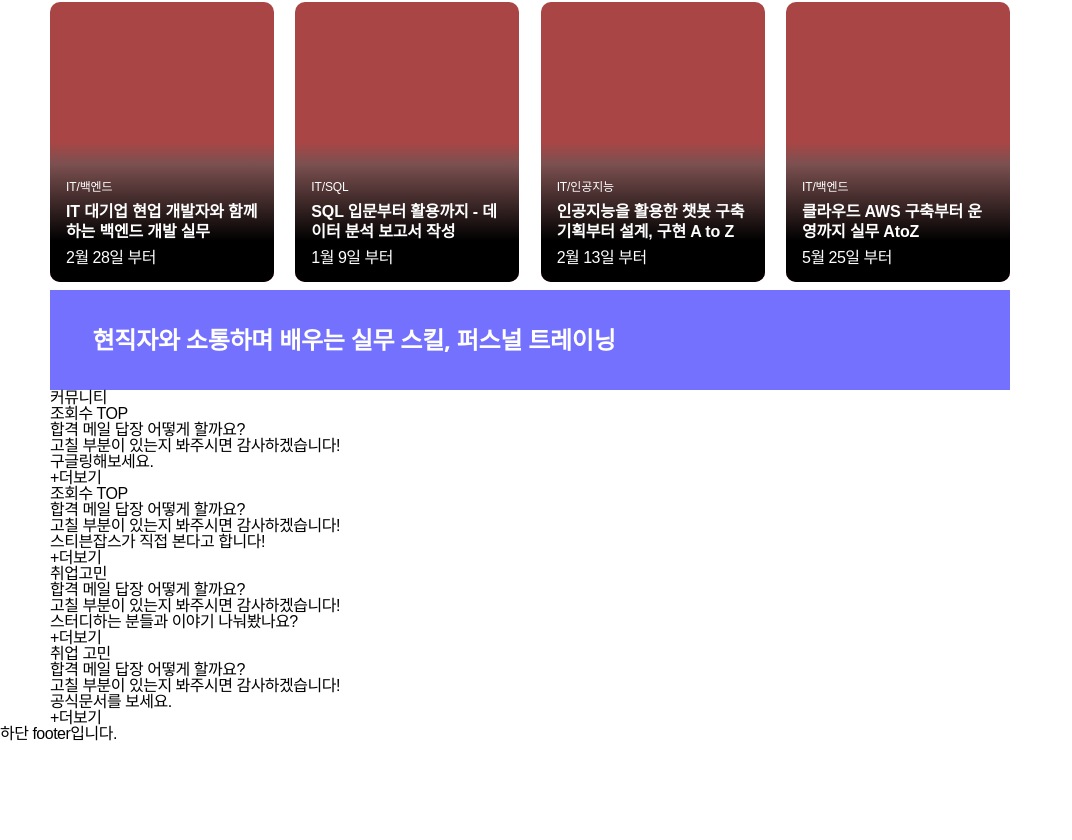
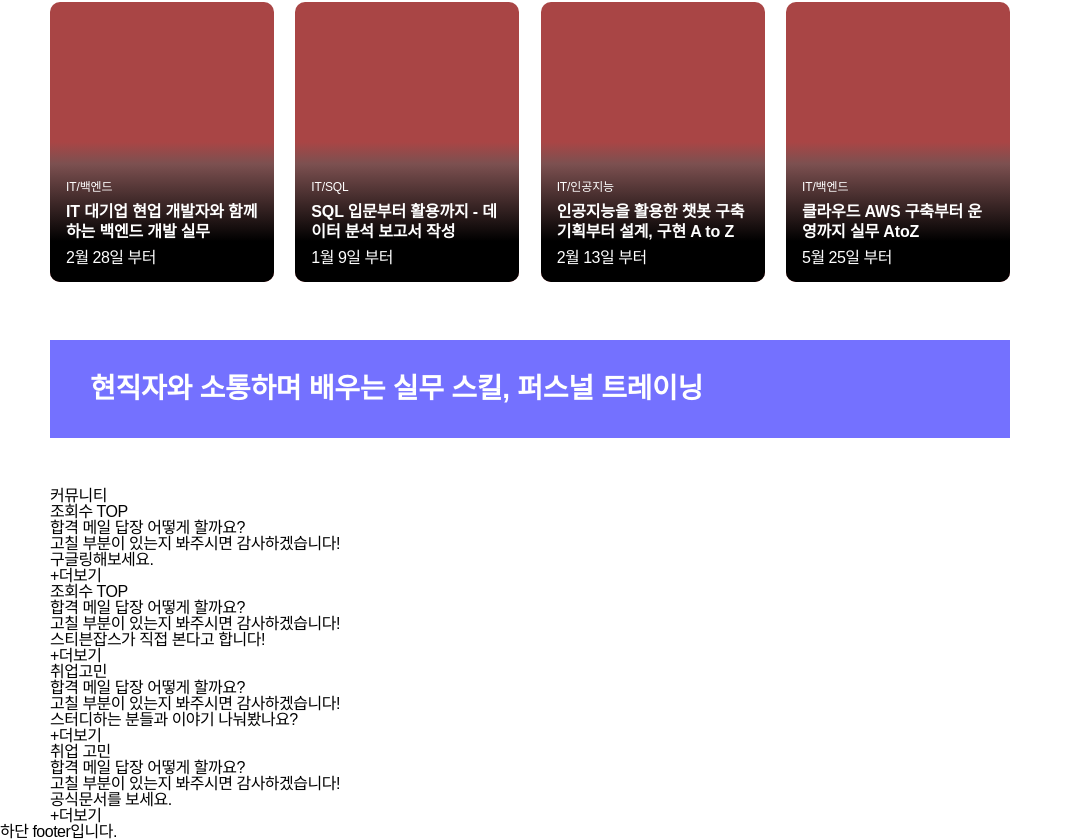
Before and after one commit to JangSaeYoung/my-caffein, a React (Create React App) app: page / in a window 1280 px wide. Shown: the part 1020-1860 px from the top of the page, without its empty margins (0-1072 px from the left). Before the commit the page ends 1762 px from the top, so only its background shows below. Built offline with nearby package versions, Linux system fonts and the light colour scheme.

Commit message:
[Feat]Banner: ClassName변경, 디자인과 레이아웃 구현

```diff
--- a/src/components/Banner/Banner.tsx
+++ b/src/components/Banner/Banner.tsx
@@ -1,29 +1,24 @@
 import styled from "styled-components";
+import colors from "styles/colors";
+import fonts from "styles/fonts";
 
 const Banner = () => {
   return (
-    <BannerContainer>
+    <Container>
       <div className="banner-text">
         현직자와 소통하며 배우는 실무 스킬, 퍼스널 트레이닝
       </div>
-    </BannerContainer>
+    </Container>
   );
 };
 
 export default Banner;
 
-const BannerContainer = styled.div`
-  text-align: center;
-  background: #7471ff;
-
-  .banner-text {
-    font-family: "Noto Sans";
-    font-style: normal;
-    font-weight: 700;
-    font-size: 24px;
-    line-height: 34px;
-    letter-spacing: -0.01em;
-    color: #ffffff;
-    padding: 33px 394px 33px 42px;
-  }
+const Container = styled.div`
+  max-width: 960px;
+  padding: 30px 40px;
+  background-color: ${colors.primary1};
+  color: ${colors.white};
+  ${fonts.H1};
+  margin: 50px 0;
 `;
```
